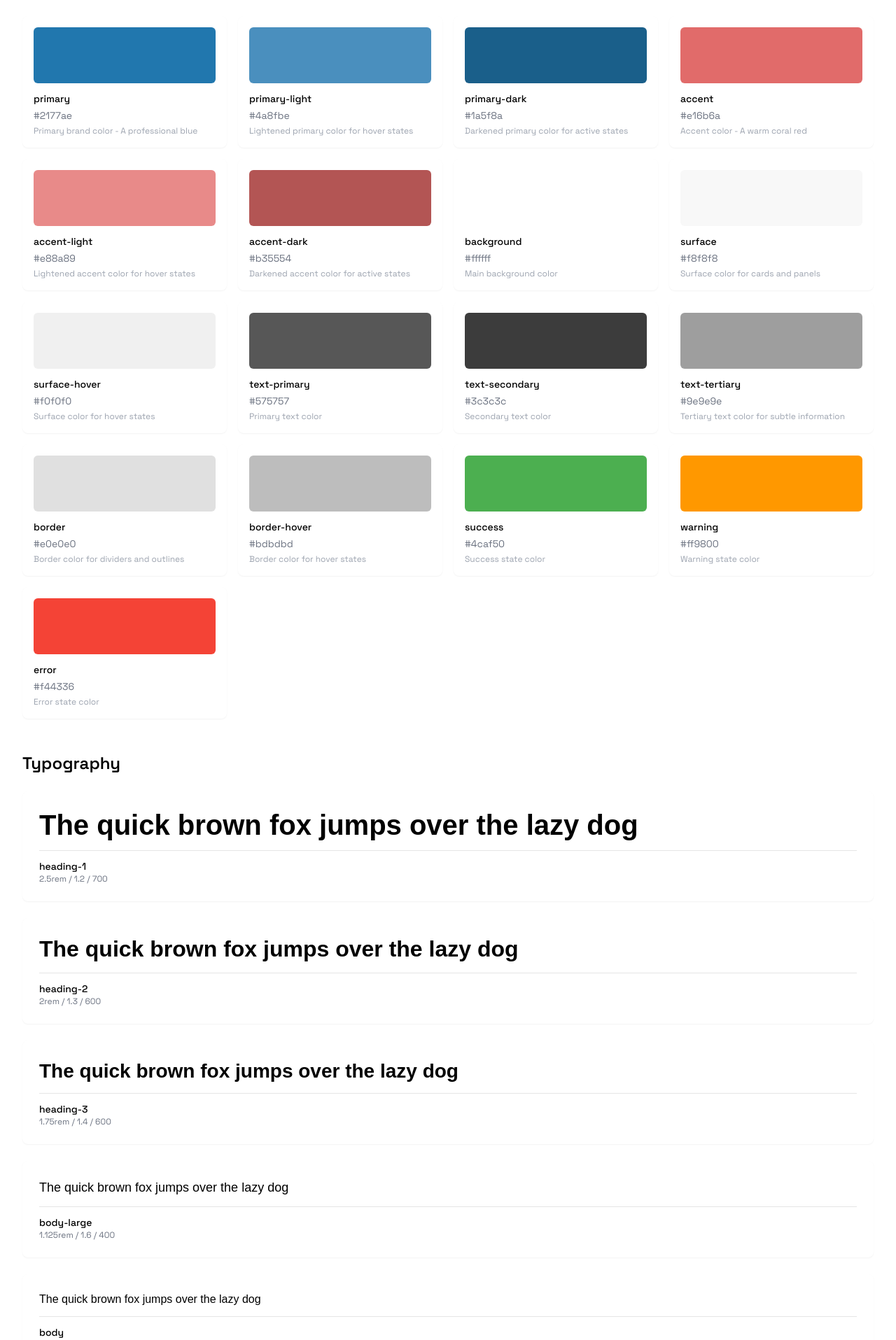
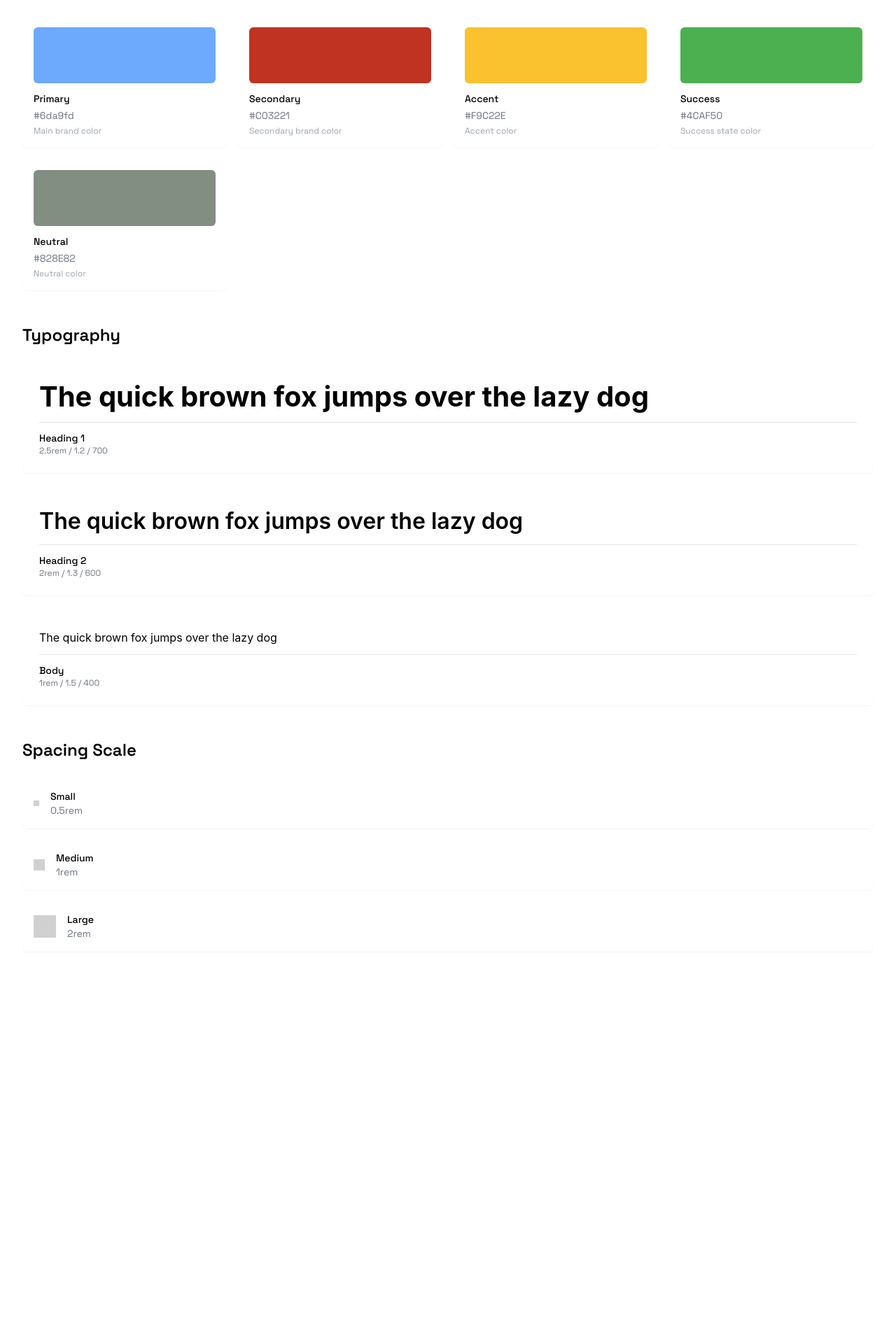
Before and after one commit to davemelk100/dm-2025, a React (Vite) app: page / in a window 1280 px wide. Shown: the part 5580-7495 px from the top of the page at 70% size. After the commit the page ends 7020 px from the top, so only its background shows below. Built offline with nearby package versions, Linux system fonts and the light colour scheme.

Commit message:
design token update

```diff
--- a/src/App.tsx
+++ b/src/App.tsx
@@ -556,7 +556,7 @@ function App() {
         <div className="container mx-auto px-4 sm:px-8">
           <h2 className="text-3xl sm:text-4xl font-bold mb-4">Design System</h2>
           <p className="text-lg text-muted-foreground mb-12">
-            Seamlessly integrated with Figma Design Tokens, automatically
+            Integrated with Figma Design Tokens, automatically
             syncing colors, typography, and spacing across design and code.
           </p>
 
--- a/src/designTokens.json
+++ b/src/designTokens.json
@@ -1,213 +1,71 @@
 {
   "colors": [
     {
-      "name": "primary",
-      "value": "#2177ae",
-      "description": "Primary brand color - A professional blue",
-      "category": "brand"
+      "name": "Primary",
+      "value": "#6da9fd",
+      "description": "Main brand color"
     },
     {
-      "name": "primary-light",
-      "value": "#4a8fbe",
-      "description": "Lightened primary color for hover states",
-      "category": "brand"
+      "name": "Secondary",
+      "value": "#C03221",
+      "description": "Secondary brand color"
     },
     {
-      "name": "primary-dark",
-      "value": "#1a5f8a",
-      "description": "Darkened primary color for active states",
-      "category": "brand"
+      "name": "Accent",
+      "value": "#F9C22E",
+      "description": "Accent color"
     },
     {
-      "name": "accent",
-      "value": "#e16b6a",
-      "description": "Accent color - A warm coral red",
-      "category": "brand"
+      "name": "Success",
+      "value": "#4CAF50",
+      "description": "Success state color"
     },
     {
-      "name": "accent-light",
-      "value": "#e88a89",
-      "description": "Lightened accent color for hover states",
-      "category": "brand"
+      "name": "Neutral",
+      "value": "#828E82",
+      "description": "Neutral color"
+    }
+  ],
+
+  "typography": [
+    {
+      "name": "Heading 1",
+      "fontFamily": "Inter",
+      "fontSize": "2.5rem",
+      "lineHeight": "1.2",
+      "fontWeight": "700"
     },
     {
-      "name": "accent-dark",
-      "value": "#b35554",
-      "description": "Darkened accent color for active states",
-      "category": "brand"
+      "name": "Heading 2",
+      "fontFamily": "Inter",
+      "fontSize": "2rem",
+      "lineHeight": "1.3",
+      "fontWeight": "600"
     },
     {
-      "name": "background",
-      "value": "#ffffff",
-      "description": "Main background color",
-      "category": "background"
+      "name": "Body",
+      "fontFamily": "Inter",
+      "fontSize": "1rem",
+      "lineHeight": "1.5",
+      "fontWeight": "400"
+    }
+  ],
+
+  "spacing": [
+    {
+      "name": "Small",
+      "value": "0.5rem"
     },
     {
-      "name": "surface",
-      "value": "#f8f8f8",
-      "description": "Surface color for cards and panels",
-      "category": "background"
+      "name": "Medium",
+      "value": "1rem"
     },
     {
-      "name": "surface-hover",
-      "value": "#f0f0f0",
-      "description": "Surface color for hover states",
-      "category": "background"
-    },
-    {
-      "name": "text-primary",
-      "value": "#575757",
-      "description": "Primary text color",
-      "category": "text"
-    },
-    {
-      "name": "text-secondary",
-      "value": "#3c3c3c",
-      "description": "Secondary text color",
-      "category": "text"
-    },
-    {
-      "name": "text-tertiary",
-      "value": "#9e9e9e",
-      "description": "Tertiary text color for subtle information",
-      "category": "text"
-    },
-    {
-      "name": "border",
-      "value": "#e0e0e0",
-      "description": "Border color for dividers and outlines",
-      "category": "border"
-    },
-    {
-      "name": "border-hover",
-      "value": "#bdbdbd",
-      "description": "Border color for hover states",
-      "category": "border"
-    },
-    {
-      "name": "success",
-      "value": "#4caf50",
-      "description": "Success state color",
-      "category": "status"
-    },
-    {
-      "name": "warning",
-      "value": "#ff9800",
-      "description": "Warning state color",
-      "category": "status"
-    },
-    {
-      "name": "error",
-      "value": "#f44336",
-      "description": "Error state color",
-      "category": "status"
+      "name": "Large",
+      "value": "2rem"
     }
   ],
-  "typography": [
-    {
-      "name": "heading-1",
-      "fontFamily": "Poppins, sans-serif",
-      "fontSize": "2.5rem",
-      "lineHeight": 1.2,
-      "fontWeight": 700,
-      "category": "heading"
-    },
-    {
-      "name": "heading-2",
-      "fontFamily": "Poppins, sans-serif",
-      "fontSize": "2rem",
-      "lineHeight": 1.3,
-      "fontWeight": 600,
-      "category": "heading"
-    },
-    {
-      "name": "heading-3",
-      "fontFamily": "Poppins, sans-serif",
-      "fontSize": "1.75rem",
-      "lineHeight": 1.4,
-      "fontWeight": 600,
-      "category": "heading"
-    },
-    {
-      "name": "body-large",
-      "fontFamily": "Poppins, sans-serif",
-      "fontSize": "1.125rem",
-      "lineHeight": 1.6,
-      "fontWeight": 400,
-      "category": "body"
-    },
-    {
-      "name": "body",
-      "fontFamily": "Poppins, sans-serif",
-      "fontSize": "1rem",
-      "lineHeight": 1.5,
-      "fontWeight": 400,
-      "category": "body"
-    },
-    {
-      "name": "body-small",
-      "fontFamily": "Poppins, sans-serif",
-      "fontSize": "0.875rem",
-      "lineHeight": 1.5,
-      "fontWeight": 400,
-      "category": "body"
-    },
-    {
-      "name": "caption",
-      "fontFamily": "Poppins, sans-serif",
-      "fontSize": "0.75rem",
-      "lineHeight": 1.5,
-      "fontWeight": 400,
-      "category": "body"
-    }
-  ],
-  "spacing": [
-    {
-      "name": "spacing-xxs",
-      "value": "0.25rem",
-      "description": "Extra extra small spacing"
-    },
-    {
-      "name": "spacing-xs",
-      "value": "0.5rem",
-      "description": "Extra small spacing"
-    },
-    {
-      "name": "spacing-sm",
-      "value": "0.75rem",
-      "description": "Small spacing"
-    },
-    {
-      "name": "spacing-md",
-      "value": "1rem",
-      "description": "Medium spacing"
-    },
-    {
-      "name": "spacing-lg",
-      "value": "1.5rem",
-      "description": "Large spacing"
-    },
-    {
-      "name": "spacing-xl",
-      "value": "2rem",
-      "description": "Extra large spacing"
-    },
-    {
-      "name": "spacing-xxl",
-      "value": "3rem",
-      "description": "Extra extra large spacing"
-    },
-    {
-      "name": "container-padding",
-      "value": "1rem",
-      "description": "Container padding"
-    },
-    {
-      "name": "section-spacing",
-      "value": "4rem",
-      "description": "Section spacing"
-    }
-  ],
+
   "shadows": [
     {
       "name": "shadow-sm",
@@ -230,6 +88,7 @@
       "description": "Extra large shadow for elevated surfaces"
     }
   ],
+
   "strings": [
     {
       "name": "app-name",
@@ -262,6 +121,7 @@
       "description": "Navigation contact label"
     }
   ],
+
   "numbers": [
     {
       "name": "border-radius-sm",
@@ -309,6 +169,7 @@
       "description": "Z-index for tooltips"
     }
   ],
+
   "version": "1.0.0",
-  "lastUpdated": "2024-03-21T12:00:00Z"
+  "lastUpdated": "2025-04-08T12:00:00Z"
 }
```
